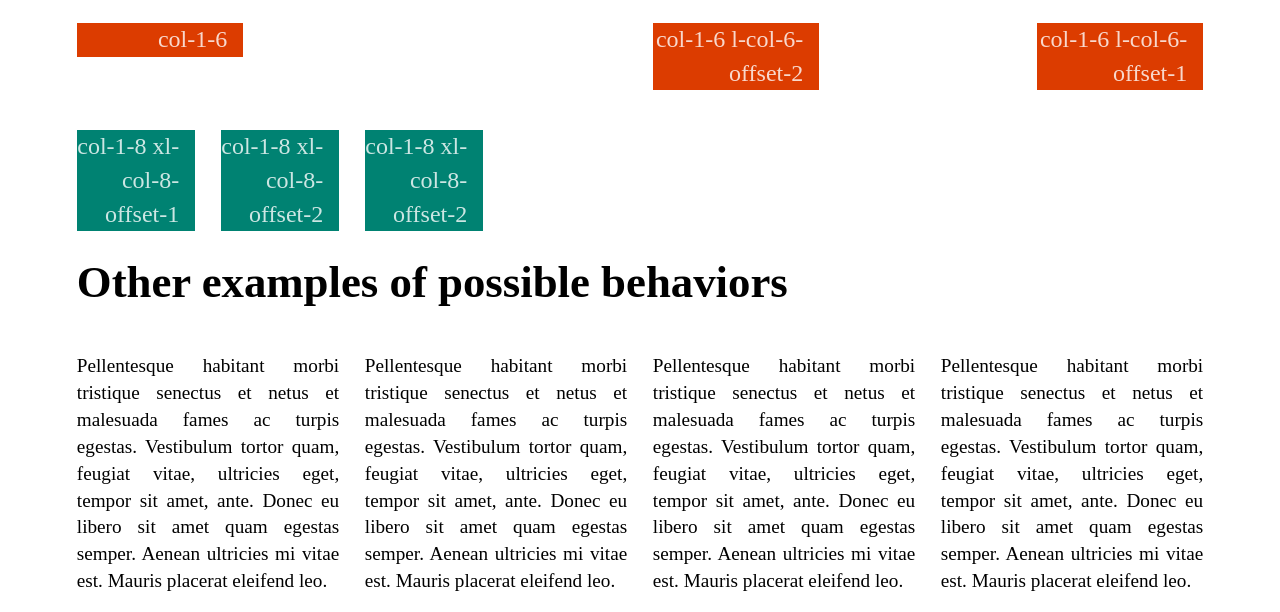
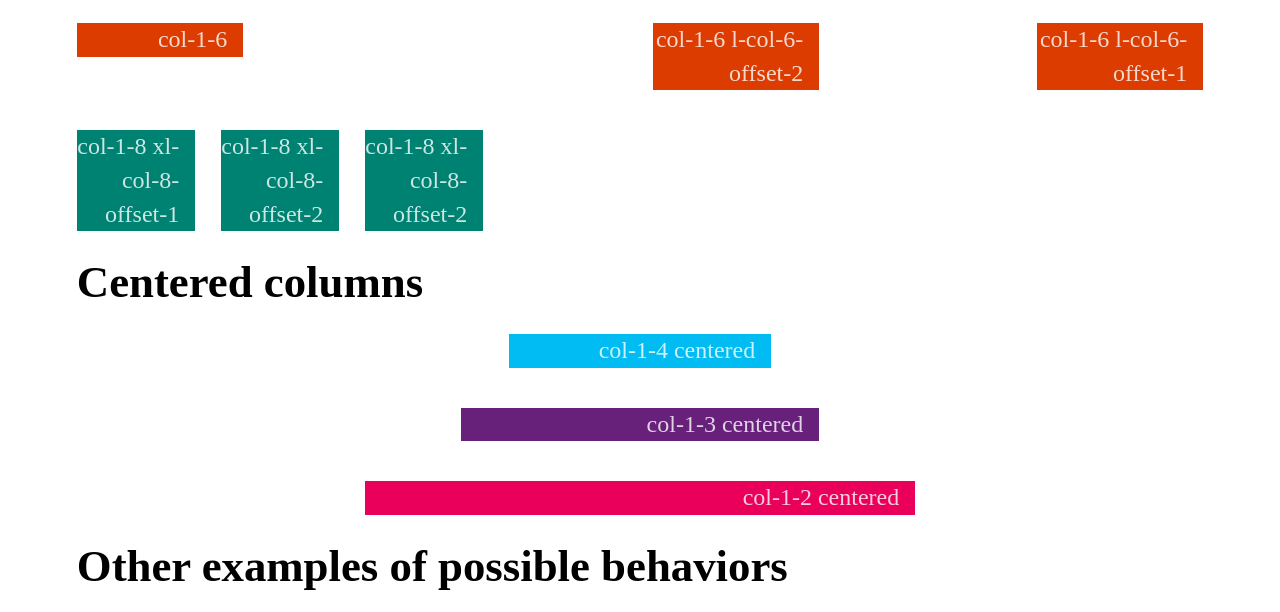
Before and after one commit to winjs/grid, a website: page Index.html in a window 1280 px wide. Shown: the part 4312-4924 px from the top of the page. Drawn offline with nearby package versions, Linux system fonts and the light colour scheme; a web font is replaced by a local one.

Commit message:
Add centered columns

```diff
--- a/Index.html
+++ b/Index.html
@@ -1142,6 +1142,26 @@
                 <div class="colNum teal"></div>
             </div>
         </section>
+
+        <h1>
+            Centered columns
+        </h1>
+        <section class="row">
+            <div class="col-1-4 centered">
+                <div class="colNum cyan"></div>
+            </div>
+        </section>
+        <section class="row">
+            <div class="col-1-3 centered">
+                <div class="colNum purple"></div>
+            </div>
+        </section>
+        <section class="row">
+            <div class="col-1-2 centered">
+                <div class="colNum pink"></div>
+            </div>
+        </section>
+
         <h1>
             Other examples of possible behaviors
         </h1>
--- a/css/mscomGrid.scss
+++ b/css/mscomGrid.scss
@@ -123,6 +123,13 @@
 .col-4-16,
 .col-8-16 {
     width: percentage(1);
+}
+
+// Centered columns
+[class*="col-"].centered {
+    float: none;
+    margin-left: auto;
+    margin-right: auto;
 }
 
 /*******************
```
Also changed, not shown: css/mscomGrid.css, 1 other file.
